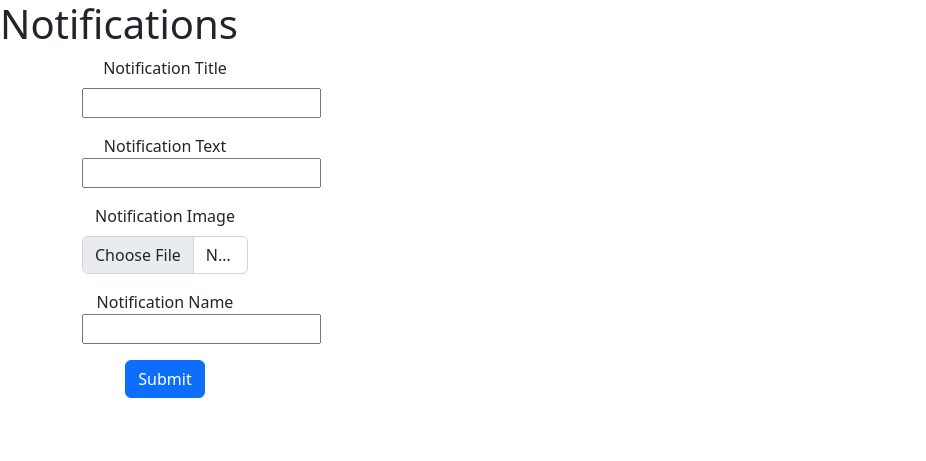
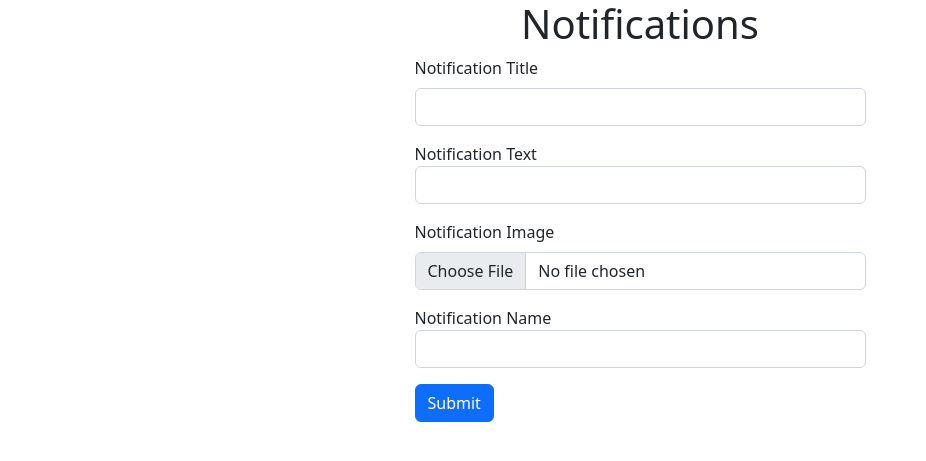
Before and after one commit to abhisheklalnediya/NotificaitonDjango, a Django app: page / in a window 1280 px wide. Shown: the top 461 px of the page, without its empty margins (0-926 px from the left). Run offline with Django 4.2, Linux system fonts and the light colour scheme.

Commit message:
clear cache

```diff
--- a/notification/urls.py
+++ b/notification/urls.py
@@ -15,10 +15,13 @@ Including another URLconf
 """
 from django.contrib import admin
 from django.urls import path
-from notify.views import index, add
+from notify.views import index
+from django.conf.urls.static import static
+from django.conf import settings
 
 urlpatterns = [
     path('', index, name='index'),
-    path('add', add, name='add'),
     path('admin/', admin.site.urls),
 ]
+
+urlpatterns += static(settings.MEDIA_URL, document_root=settings.MEDIA_ROOT)
--- a/notify/templates/index.html
+++ b/notify/templates/index.html
@@ -9,33 +9,57 @@
     />
   </head>
   <body>
-    <h1>Notifications</h1>
-    <div class="container text-center">
-      <div class="row">
-        <div class="col col-lg-2">
-          <form method="post" action="add" class="mb-3">
+    <h1 class="text-center">Notifications</h1>
+    <div class="container">
+      <div class="row justify-content-center">
+        <div class="col col-lg-5">
+          <form
+            enctype="multipart/form-data"
+            method="post"
+            action="/"
+            class="mb-3"
+          >
+            {% csrf_token %}
             <div class="mb-3">
               <label for="exampleFormControlInput1" class="form-label"
                 >Notification Title</label
               >
-              <input name="title" required />
+              <input name="title" required class="form-control" />
             </div>
             <div class="mb-3">
               <span>Notification Text</span>
-              <input name="text" required />
+              <input name="text" required class="form-control" />
             </div>
             <div class="mb-3">
               <label for="formFileDisabled" class="form-label"
                 >Notification Image</label
               >
-              <input name="image" class="form-control" type="file" />
+              <input
+                name="image"
+                class="form-control"
+                type="file"
+                accept="image/*"
+                required
+              />
             </div>
             <div class="mb-3">
               <span>Notification Name</span>
-              <input name="name" />
+              <input name="name" class="form-control" />
             </div>
             <button class="btn btn-primary" type="submit">Submit</button>
           </form>
+          {% if success %}
+          <div
+            class="toast align-items-center show text-bg-primary"
+            role="alert"
+            aria-live="assertive"
+            aria-atomic="true"
+          >
+            <div class="d-flex">
+              <div class="toast-body">!Notification Added</div>
+            </div>
+          </div>
+          {% endif %}
         </div>
       </div>
     </div>
--- a/notify/views.py
+++ b/notify/views.py
@@ -6,16 +6,14 @@ from .models import Notifications
 
 
 def index(request):
-    template = loader.get_template('index.html')
-    return HttpResponse(template.render())
+    success = False
+    if request.method == 'POST':
+        n = Notifications()
+        n.title = request.POST.get('title', '')
+        n.text = request.POST.get('text', '')
+        n.image = request.FILES['image']
+        n.name = request.POST.get('name', '')
+        n.save()
+        success = True
 
-
-def add(request):
-    n = Notifications()
-    n.title = request.POST.get('title', '')
-    n.text = request.POST.get('text', '')
-    n.image = request.POST.get('image', '')
-    n.name = request.POST.get('name', '')
-    n.save()
-    template = loader.get_template('added.html')
-    return HttpResponse(template.render())
+    return render(request, 'index.html', {"success": success})
```
Also changed, not shown: notification/settings.py (+6 -1 lines), notify/models.py (+5 -6 lines), db.sqlite3 (deleted), notify/migrations/0002_alter_notifications_image.py (added), 1 other file.
